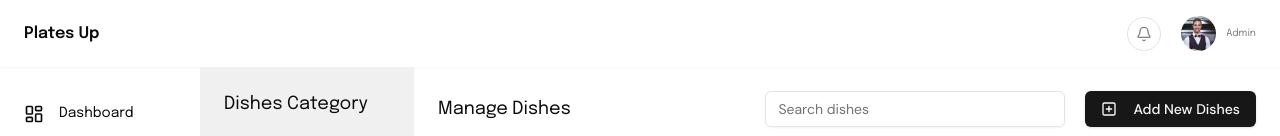
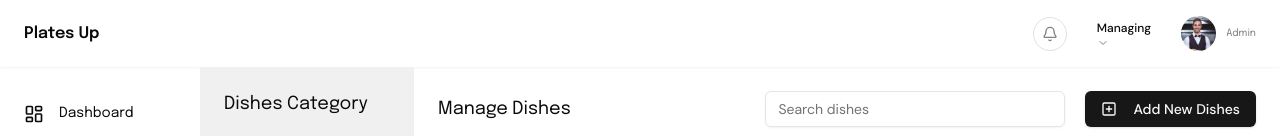
Before and after one commit to pritulgohil/restaurant-pos, a Next.js app: page /pos/manage-dishes in a window 1280 px wide. Shown: the top 136 px of the page. Built offline with nearby package versions, Linux system fonts and the light colour scheme; no server answers; sample sign-in values are in the browser's storage.

Commit message:
added restaurant name in the navbar

```diff
--- a/src/app/components/Login/Login.jsx
+++ b/src/app/components/Login/Login.jsx
@@ -35,7 +35,8 @@ const Login = () => {
   const [signupState, setSignupState] = useState(false);
   const [errorMessage, setErrorMessage] = useState(false);
   const { loggedInUser, setLoggedInUser } = useAuthContext();
-  const { setRestaurant } = useRestaurantContext();
+  const { restaurantName, setRestaurantName, setRestaurant } =
+    useRestaurantContext();
 
   const form = useForm({
     resolver: zodResolver(FormSchema),
@@ -108,6 +109,7 @@ const Login = () => {
       if (Array.isArray(data) && data.length > 0) {
         // Save restaurantId in state on login
         setRestaurant(data[0]._id);
+        setRestaurantName(data[0].restaurantName);
       } else {
         console.warn("No restaurant found or data is not an array");
       }
--- a/src/app/components/Pos/Navbar/Navbar.jsx
+++ b/src/app/components/Pos/Navbar/Navbar.jsx
@@ -2,12 +2,14 @@
 
 import { useEffect, useState } from "react";
 import styles from "./Navbar.module.css";
-import { Bell } from "lucide-react";
+import { Bell, ChevronDown } from "lucide-react";
 import { useAuthContext } from "@/context/AuthContext";
+import { useRestaurantContext } from "@/context/RestaurantContext";
 
 const Navbar = () => {
   const [user, setUser] = useState({ firstname: "", lastname: "" });
-  const { loggedInUser, setLoggedInUser } = useAuthContext();
+  const { loggedInUser } = useAuthContext();
+  const { restaurantName } = useRestaurantContext();
 
   useEffect(() => {
     if (!loggedInUser) return;
@@ -49,6 +51,15 @@ const Navbar = () => {
           <div className={styles.bellIconContainer}>
             <Bell className={styles.bellIcon} />
           </div>
+          <div className={styles.restaurantContainer}>
+            <div className={styles.userName}>
+              <div className={styles.name}>Managing</div>
+              <div className={styles.role}>
+                {restaurantName}
+                <ChevronDown className="w-3 h-3 cursor-pointer" />
+              </div>
+            </div>
+          </div>
           <div className={styles.userContainer}>
             <div className={styles.avatarContainer}>
               <img src="/user-avatar/chef.jpg" alt="" />
--- a/src/app/components/Pos/Navbar/Navbar.module.css
+++ b/src/app/components/Pos/Navbar/Navbar.module.css
@@ -26,7 +26,7 @@
 .adminContainer {
   display: flex;
   align-items: center;
-  gap: 20px;
+  gap: 30px;
 }
 
 .avatarContainer {
@@ -57,4 +57,7 @@
 .role {
   font-size: 10px;
   color: gray;
+  display: flex;
+  align-items: center;
+  gap: 4px;
 }
--- a/src/context/RestaurantContext.js
+++ b/src/context/RestaurantContext.js
@@ -5,6 +5,7 @@ import { createContext, useState, useContext, useEffect } from "react";
 const RestaurantContext = createContext();
 
 export const RestaurantProvider = ({ children }) => {
+  const [restaurantName, setRestaurantName] = useState("");
   const [restaurant, setRestaurant] = useState(null);
   const [categoryId, setCategoryId] = useState(null);
   const [categories, setCategories] = useState([]);
@@ -52,6 +53,8 @@ export const RestaurantProvider = ({ children }) => {
   return (
     <RestaurantContext.Provider
       value={{
+        restaurantName,
+        setRestaurantName,
         restaurant,
         setRestaurant,
         categoryId,
```
